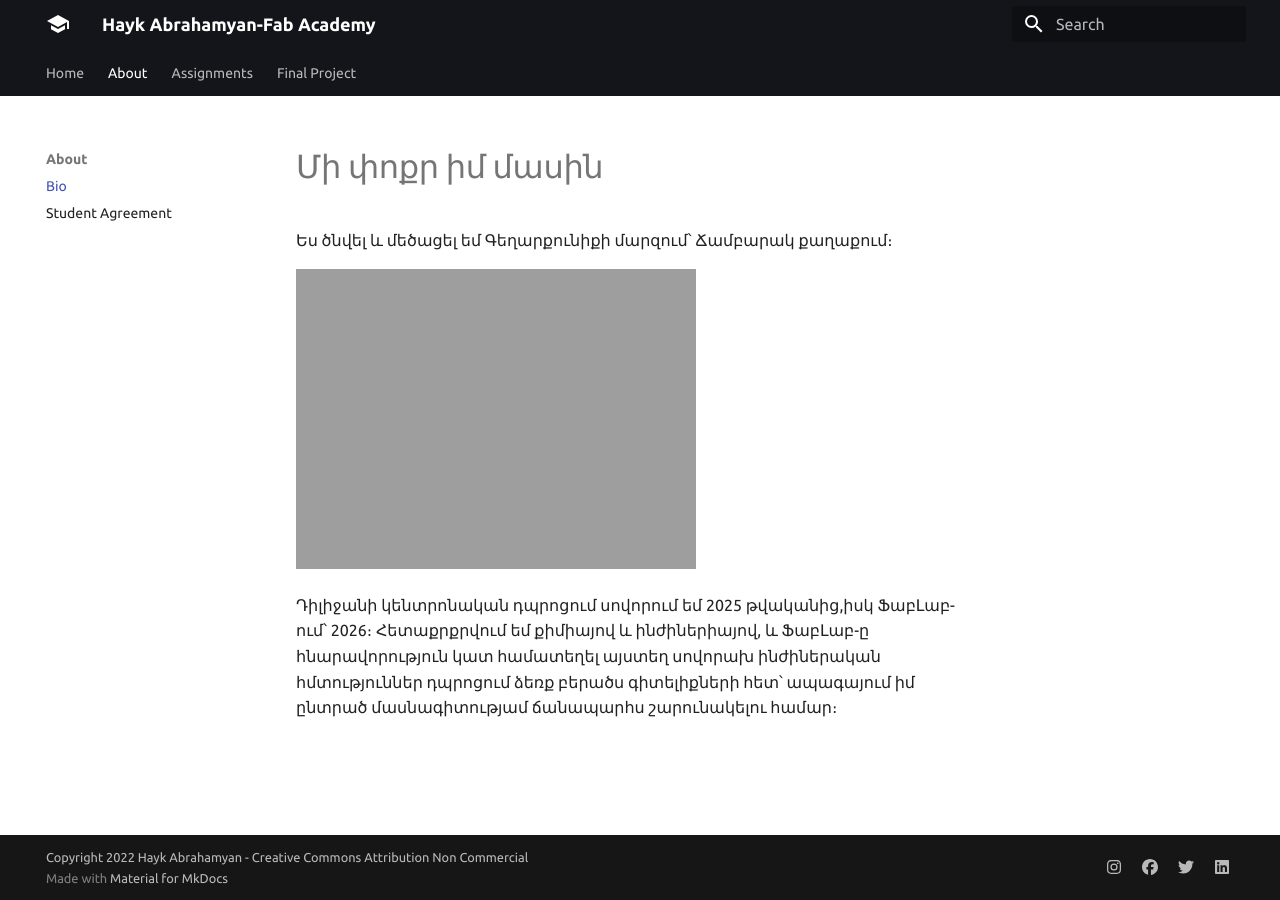
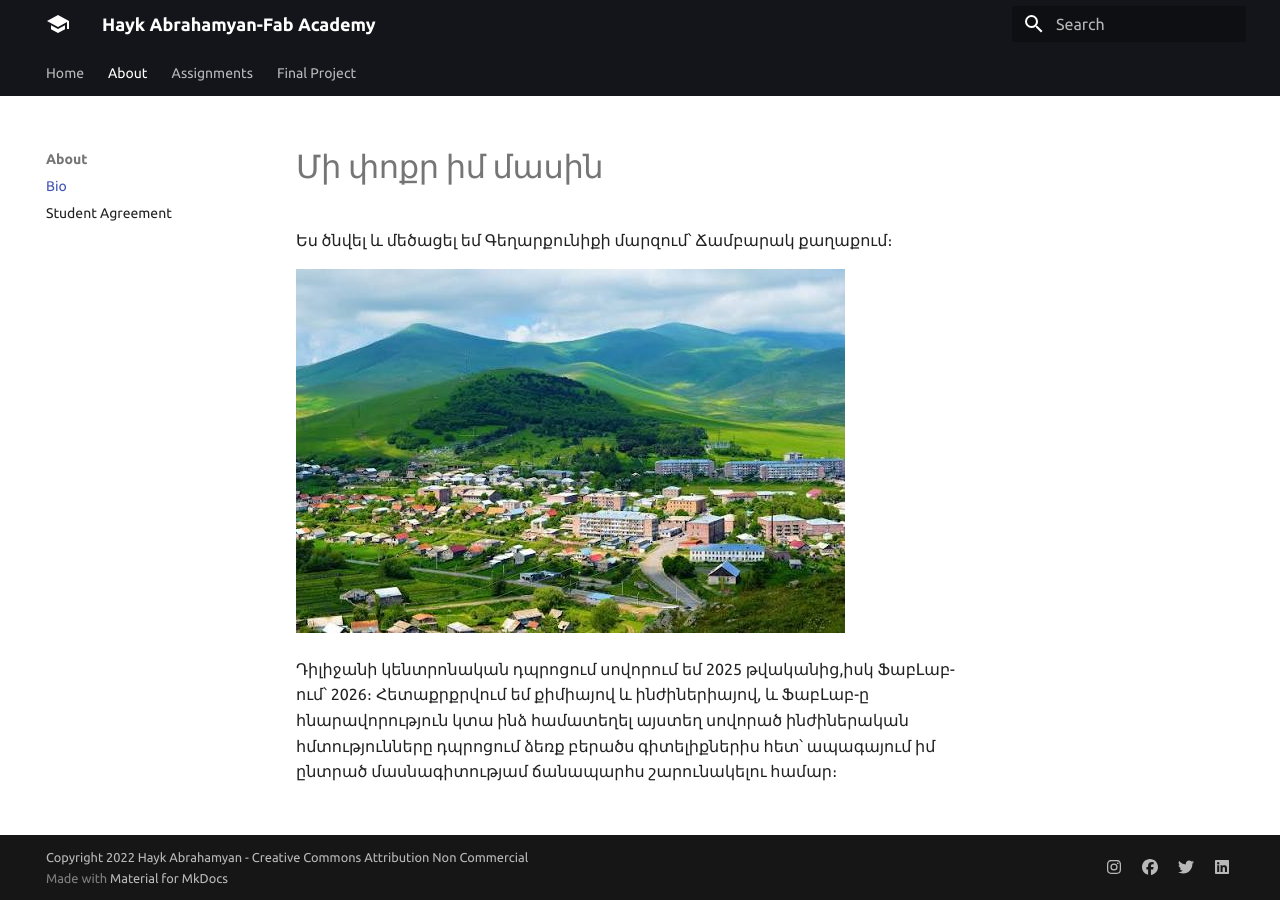
Before and after one commit to haykabrahamyan966-lab/Hayk_Abrahamyan, an MkDocs documentation site: the page built from docs/about/index.md, in a window 1280 px wide. Built offline with MkDocs 1.6.1 and Material for MkDocs 9.7.7, drawn with Linux system fonts in a browser that asks for light colours.

Commit message:
Added image and text

```diff
--- a/docs/about/index.md
+++ b/docs/about/index.md
@@ -2,7 +2,7 @@
 
  Ես ծնվել և մեծացել եմ Գեղարքունիքի մարզում՝ Ճամբարակ քաղաքում։
 
- ![](images/images(1).jpg)
+ ![alt text](<../images/images (1).jpg>)
 
 
- Դիլիջանի կենտրոնական դպրոցում սովորում եմ 2025 թվականից,իսկ ՖաբԼաբ-ում՝ 2026։ Հետաքրքրվում եմ քիմիայով և ինժիներիայով, և ՖաբԼաբ-ը հնարավորություն կատ համատեղել այստեղ սովորախ ինժիներական հմտություններ դպրոցում ձեռք բերածս գիտելիքների հետ՝ ապագայում իմ ընտրած մասնագիտությամ ճանապարհս շարունակելու համար։
+ Դիլիջանի կենտրոնական դպրոցում սովորում եմ 2025 թվականից,իսկ ՖաբԼաբ-ում՝ 2026։ Հետաքրքրվում եմ քիմիայով և ինժիներիայով, և ՖաբԼաբ-ը հնարավորություն կտա ինձ համատեղել այստեղ սովորած ինժիներական հմտությունները դպրոցում ձեռք բերածս գիտելիքներիս հետ՝ ապագայում իմ ընտրած մասնագիտությամ ճանապարհս շարունակելու համար։
```
